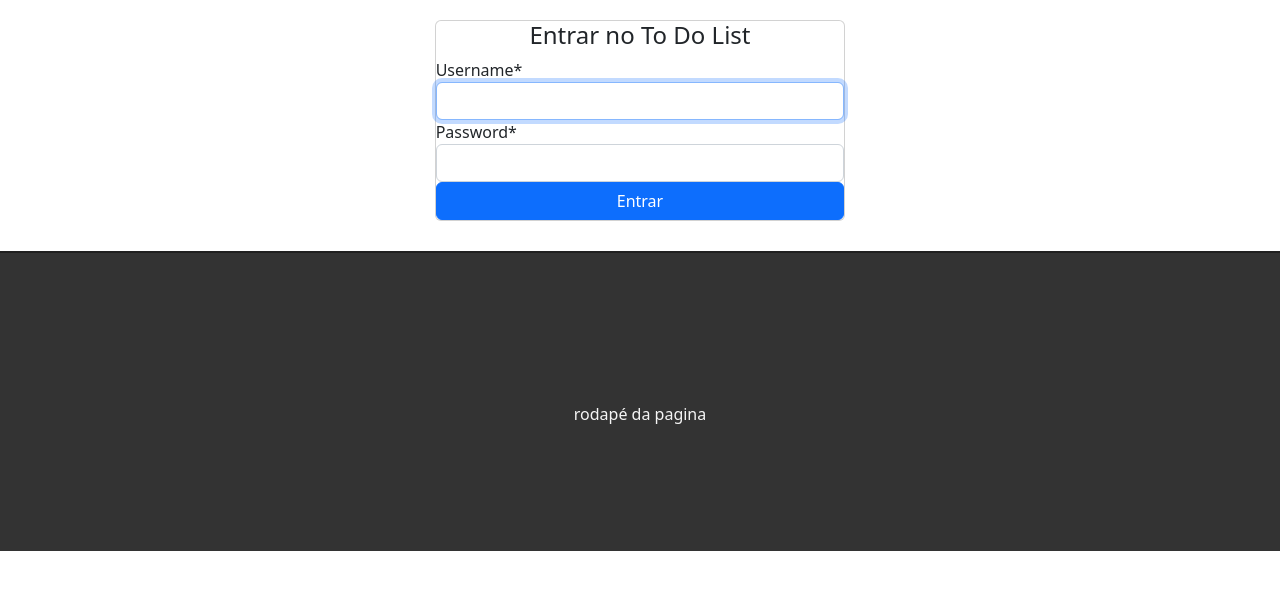
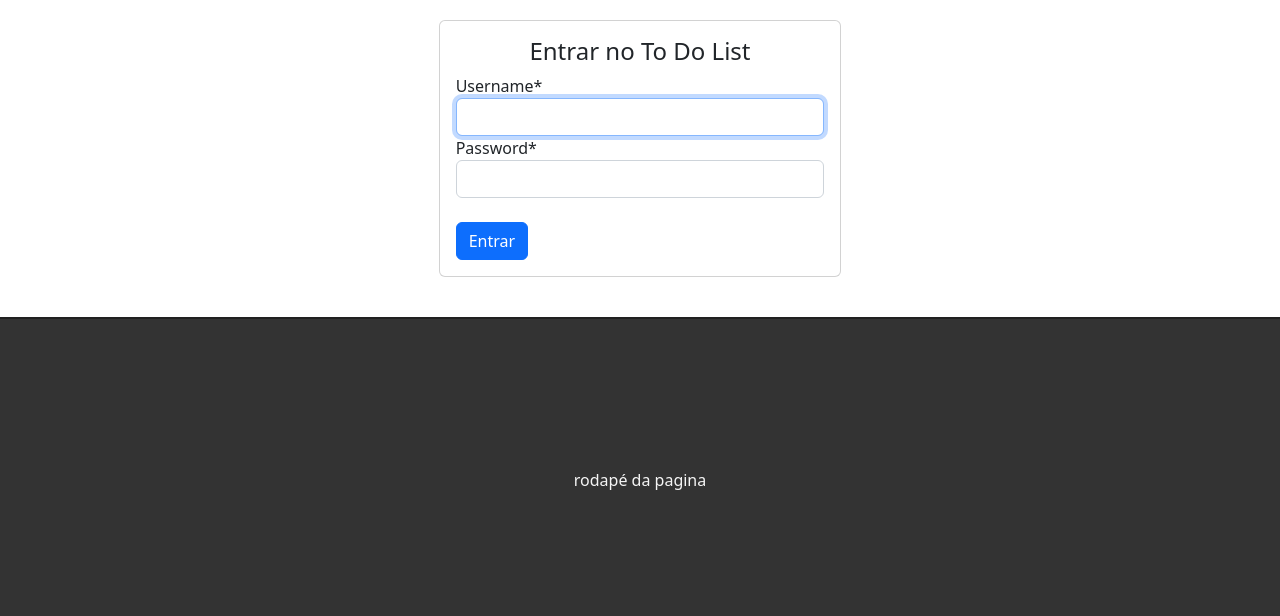
Before and after one commit to philypevinicius/projeto_Django, a Django app: page /accounts/login/ in a window 1280 px wide. Shown: the part 57-673 px from the top of the page. Run offline with Django 4.2, Linux system fonts and the light colour scheme; some libraries are stand-ins or nearby versions.

Commit message:
ajustes de templates

```diff
--- a/django/todo/tasks/static/css/styles.css
+++ b/django/todo/tasks/static/css/styles.css
@@ -3,6 +3,9 @@
 
 }
 
+.container-fluid .row {
+    margin: 0;
+}
 /* Navbar */
 
 .navbar {
@@ -146,5 +149,5 @@ ul.messages {
 /* login */
 
 .auth-card {
-    margin-bottom: 30px;
+    margin-bottom: 40px;
 }
--- a/django/todo/templates/registration/login.html
+++ b/django/todo/templates/registration/login.html
@@ -7,14 +7,15 @@
 <div class="row">
     <div class="col-md-4 offset-md-4">
         <div class="card auth-card">
-            <div class="card-boody">
+            <div class="card-body">
                 <h4 class="card-title text-center">Entrar no To Do List</h4>
 
                 <form method="post">
                     {% csrf_token %}
-                    <input type="hidden" neme="next" value="{{ next }}"
+                    <input type="hidden" neme="next" value="{{ next }}">
 
                     {{ form|crispy}}
+                    <br>
                     <button type="submit" class="btn btn-primary btn-block">Entrar</button>
 
                 </form>
```
Also changed, not shown: django/todo/db.sqlite3.
